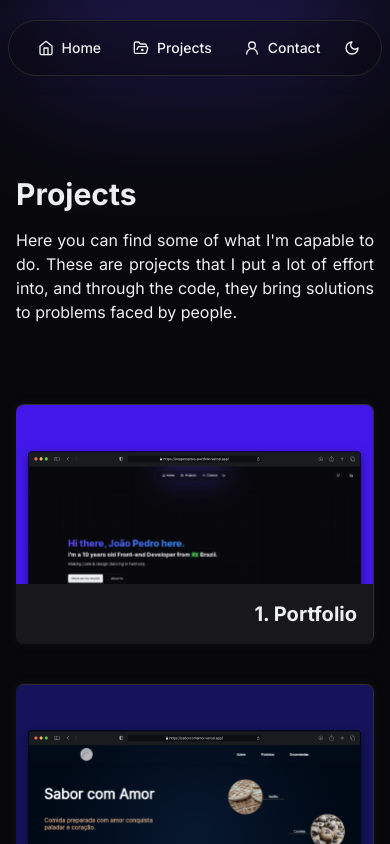
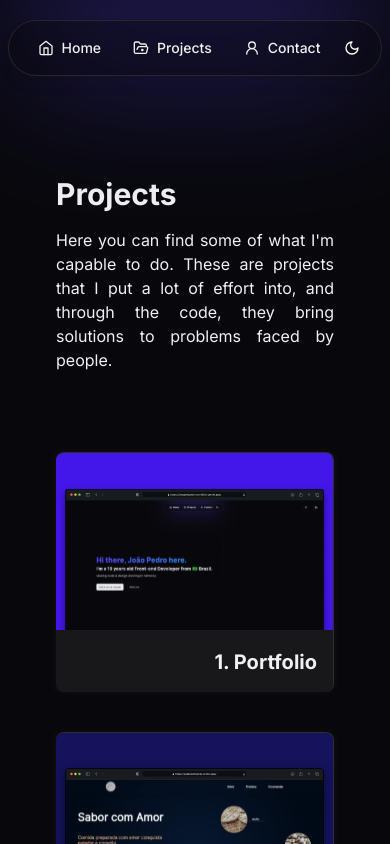
Before and after one commit to jotapemattos/portfolio-jotapemattos, a Next.js app: page /projects in a window 390 px wide. Shown: the top 844 px of the page. Built offline with nearby package versions, Linux system fonts and the light colour scheme.

Commit message:
style: add responsiveness

```diff
--- a/src/app/projects/page.tsx
+++ b/src/app/projects/page.tsx
@@ -2,8 +2,8 @@ import { ProjectCards } from '@/components/Projects/ProjectCards';
 
 const page = () => {
   return (
-    <main className="w-full min-h-full flex items-center justify-center pt-40 pb-20">
-      <div className="w-full md:w-1/2 h-full flex flex-col items-start gap-20 p-4 sm:p-0">
+    <main className="w-full min-h-full flex items-center justify-center pt-40 pb-20 px-10">
+      <div className="w-full lg:w-3/4 xl:w-1/2 h-full flex flex-col items-start gap-20 p-4 sm:p-0">
         <section className="space-y-4">
           <h1 className="font-bold text-primary text-3xl">Projects</h1>
           <p className="text-primary text-justify">
```
